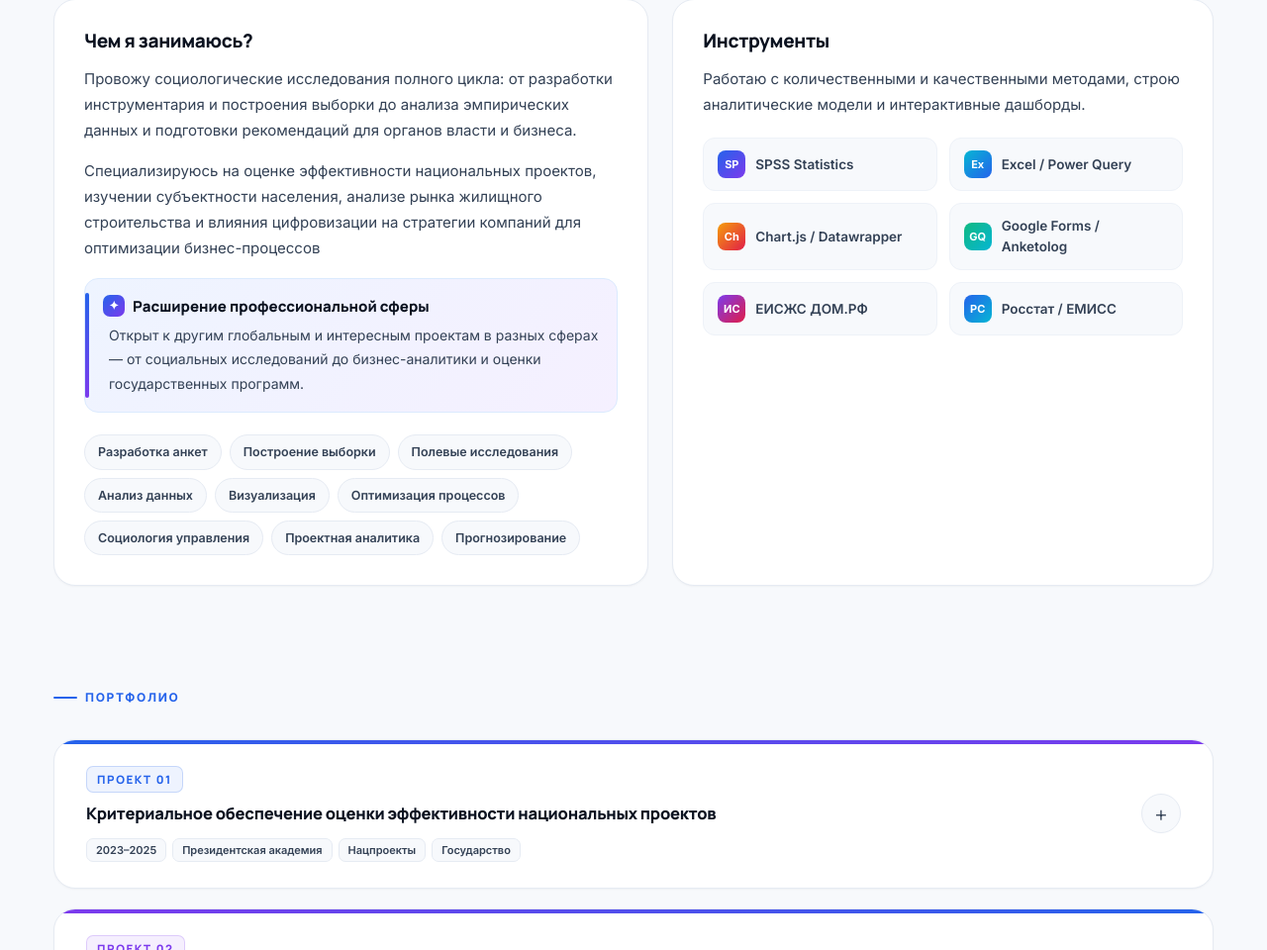
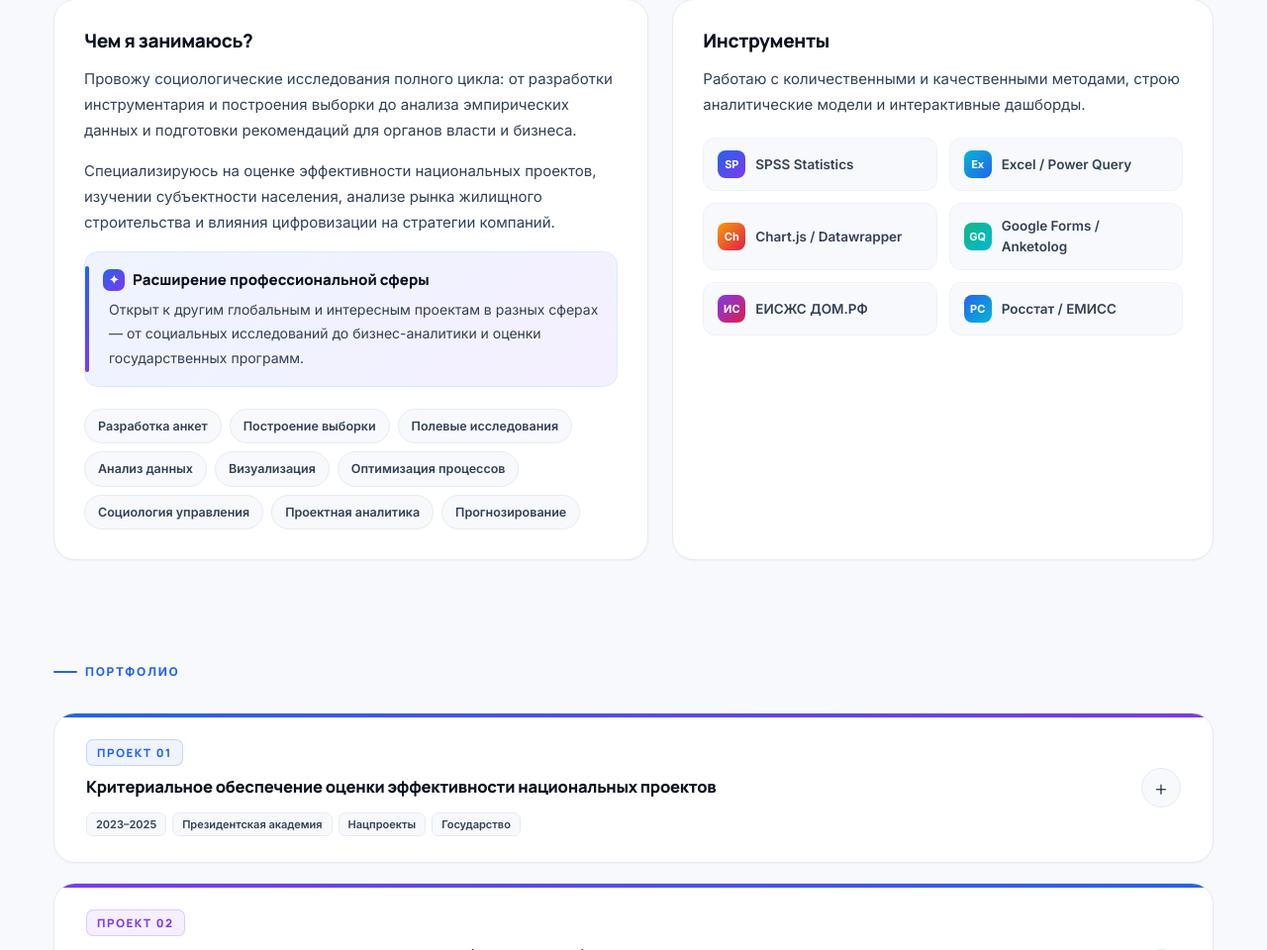
Before and after one commit to hbktq98brn-stack/portfolio_prokhorovapp, a plain HTML site: page index.html in a window 1280 px wide. Shown: the part 1123-2083 px from the top of the page at 99% size. Drawn offline with nearby package versions, Linux system fonts and the light colour scheme.

Commit message:
Update index.html

```diff
--- a/index.html
+++ b/index.html
@@ -476,7 +476,7 @@ section .section-head{margin-top:0}
       <div class="card about-card reveal">
         <h3>Чем я занимаюсь?</h3>
         <p>Провожу социологические исследования полного цикла: от разработки инструментария и построения выборки до анализа эмпирических данных и подготовки рекомендаций для органов власти и бизнеса.</p>
-        <p>Специализируюсь на оценке эффективности национальных проектов, изучении субъектности населения, анализе рынка жилищного строительства и влияния цифровизации на стратегии компаний для оптимизации бизнес-процессов</p>
+        <p>Специализируюсь на оценке эффективности национальных проектов, изучении субъектности населения, анализе рынка жилищного строительства и влияния цифровизации на стратегии компаний.</p>
         <div class="callout">
           <div class="callout-title"><span class="spark">✦</span>Расширение профессиональной сферы</div>
           <p>Открыт к другим глобальным и интересным проектам в разных сферах — от социальных исследований до бизнес-аналитики и оценки государственных программ.</p>
```
